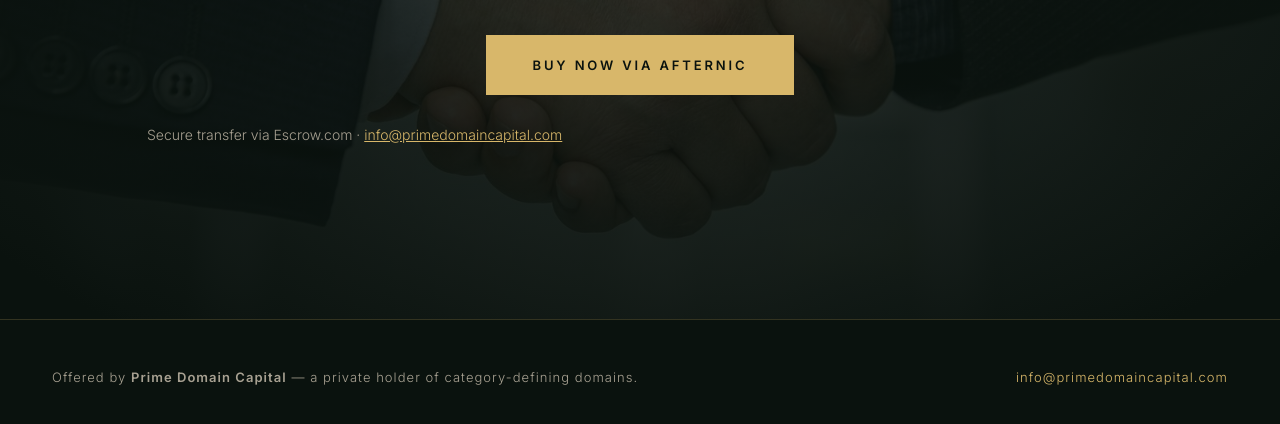
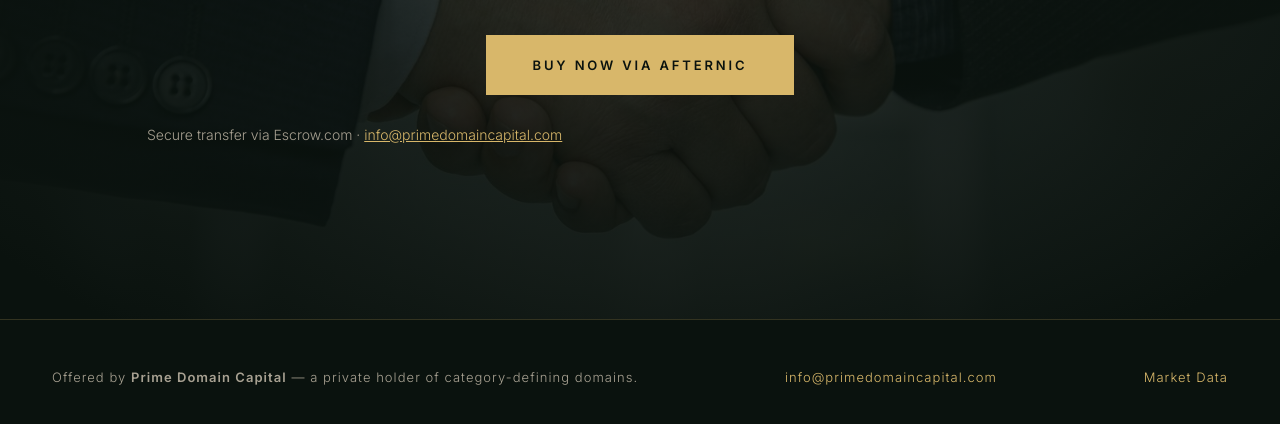
Before and after one commit to primedomaincapital/secondariespricing, a plain HTML site: page index.html in a window 1280 px wide. Shown: the part 5496-5920 px from the top of the page. Drawn offline with Linux system fonts and the light colour scheme.

Commit message:
Add Market Data link to footer

```diff
--- a/index.html
+++ b/index.html
@@ -144,6 +144,7 @@ footer a{color:var(--champ);text-decoration:none}
 <footer>
   <span>Offered by <strong>Prime Domain Capital</strong> — a private holder of category-defining domains.</span>
   <span><a href="mailto:info@primedomaincapital.com">info@primedomaincapital.com</a></span>
+  <a href="https://secondariespricing.com/market-data">Market Data</a>
 </footer>
 <script>
 const io=new IntersectionObserver(e=>e.forEach(v=>{if(v.isIntersecting){v.target.classList.add('in');io.unobserve(v.target)}}),{threshold:.12});
```
